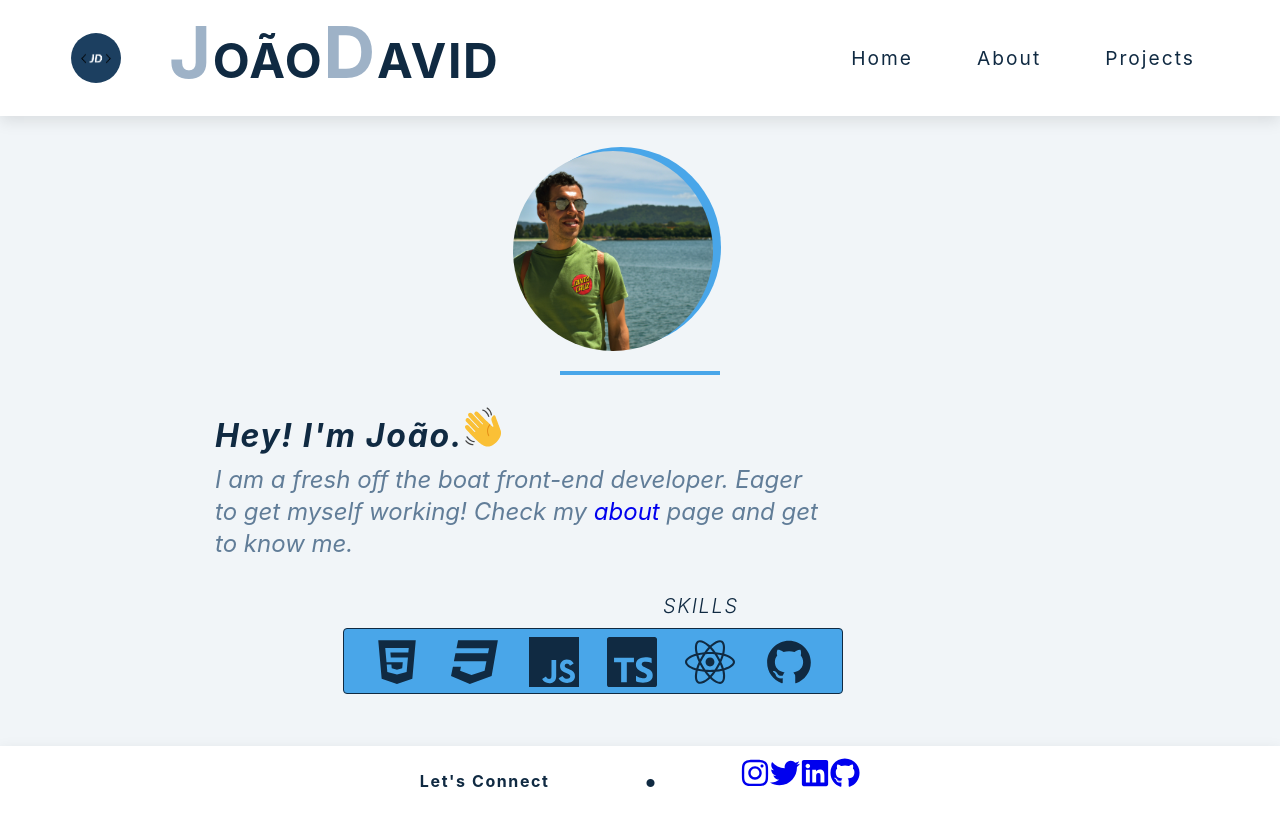
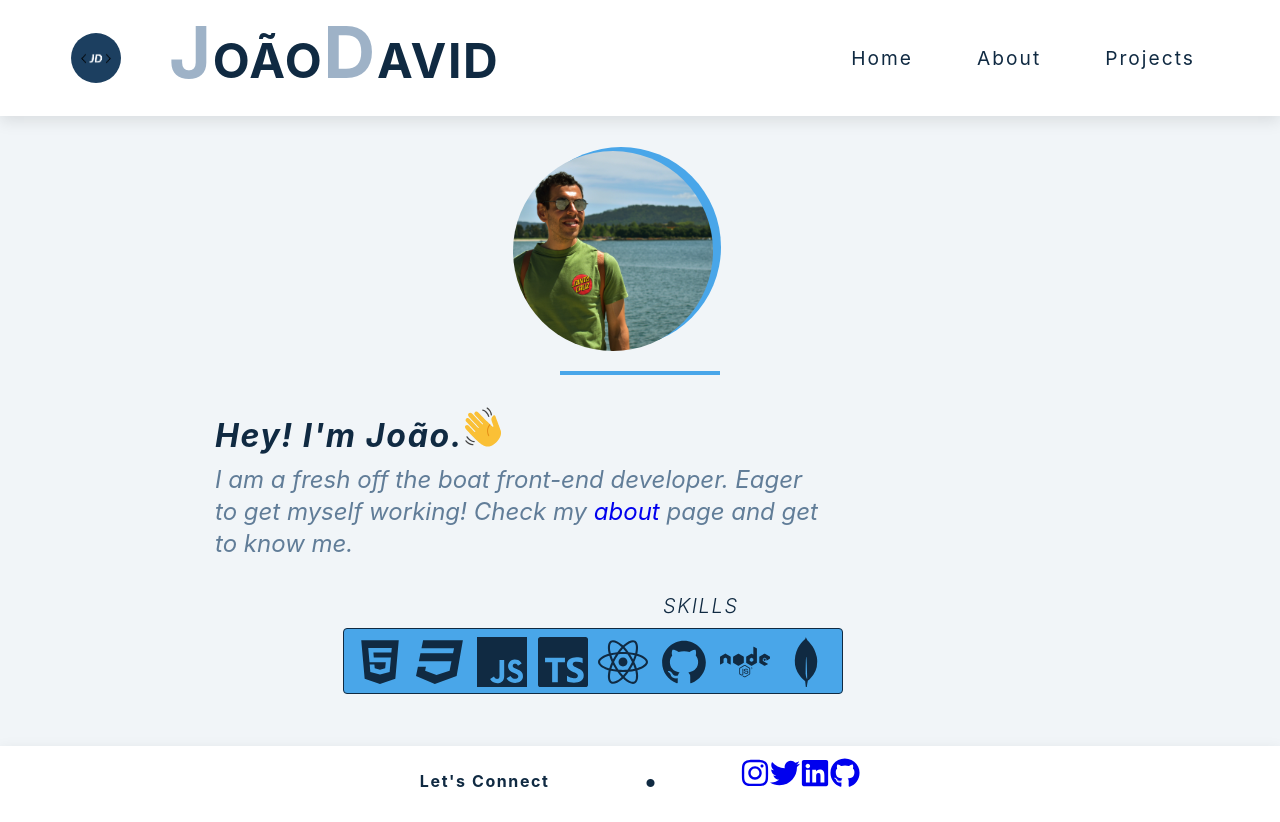
Before and after one commit to jopbdavid/portefolio_2.0, a React (Create React App) app: page / in a window 1280 px wide. Built offline with nearby package versions, Linux system fonts and the light colour scheme.

Commit message:
added icons

```diff
--- a/src/data.js
+++ b/src/data.js
@@ -9,8 +9,9 @@ import {
   FaReact,
   FaInstagram,
   FaGithub,
+  FaNode,
 } from "react-icons/fa";
-import { SiJavascript, SiTypescript } from "react-icons/si";
+import { SiJavascript, SiTypescript, SiMongodb } from "react-icons/si";
 import { AiFillGithub } from "react-icons/ai";
 import cookie from "./img/cookie_project.jpg";
 import meet from "./img/MeetCreator.jpg";
@@ -92,6 +93,16 @@ export const skills = [
     name: "Github",
     icon: <AiFillGithub size={50} />,
   },
+  {
+    id: 7,
+    name: "Node.js",
+    icon: <FaNode size={50} />,
+  },
+  {
+    id: 8,
+    name: "Mongodb",
+    icon: <SiMongodb size={50} />,
+  },
 ];
 
 export const experience = [
```
